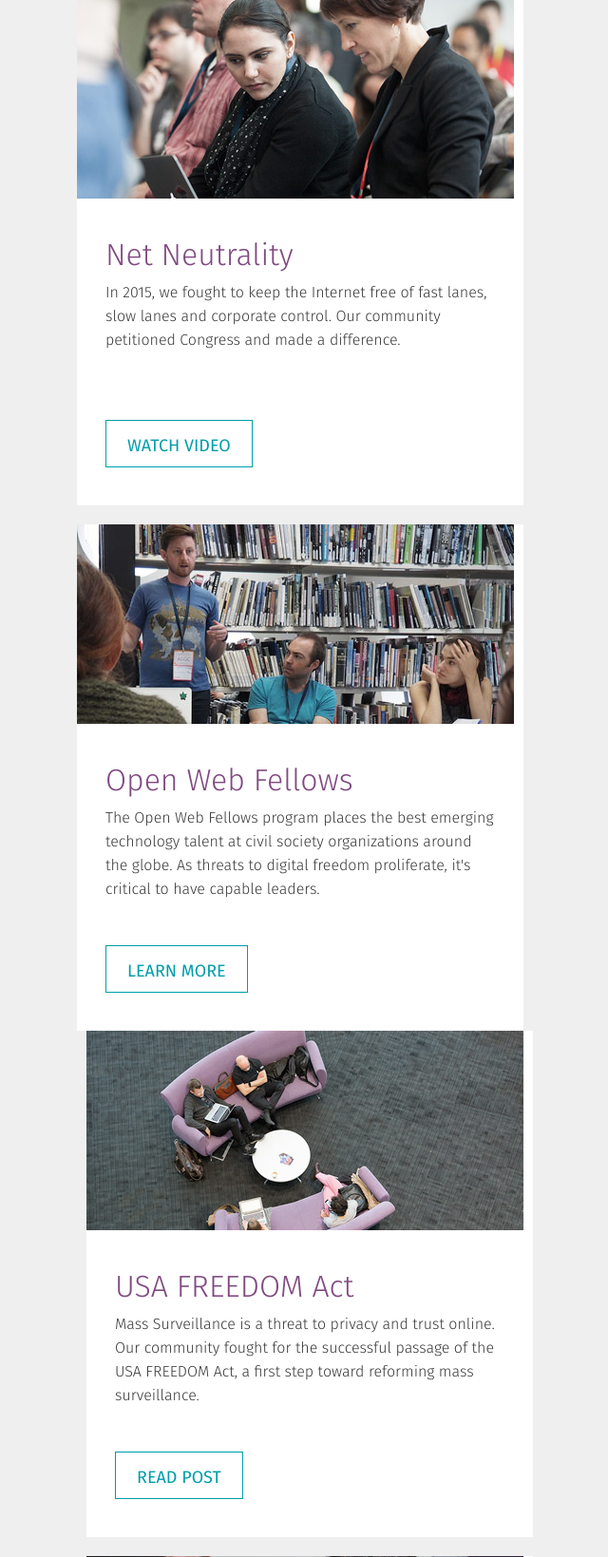
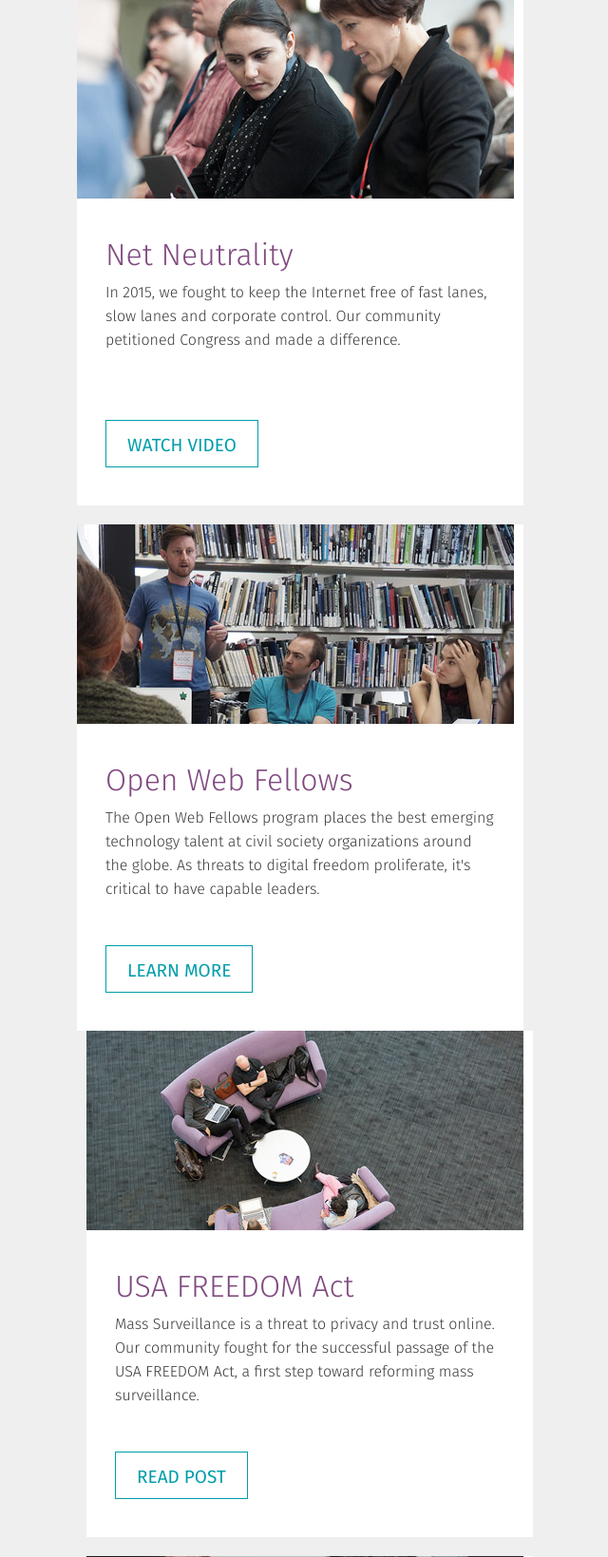
Before and after one commit to mozilla/advocacy.mozilla.org, a PHP site: page / in a window 1280 px wide. Shown: the part 586-2225 px from the top of the page at 95% size, without its empty margins (59-699 px from the left). Run offline with PHP 8.4, Linux system fonts and the light colour scheme; some libraries are stand-ins or nearby versions.

Commit message:
better centering of text for different systems

```diff
--- a/less/pages/open-web-fellows/info.less
+++ b/less/pages/open-web-fellows/info.less
@@ -38,6 +38,7 @@
       display: flex;
       flex-shrink: 0;
       .timeline-month {
+        padding-top: 2px;
         height: 60px;
         width: 190px;
         border: solid 2px #80B6B1;
--- a/public/index.css
+++ b/public/index.css
@@ -444,6 +444,7 @@
           flex-shrink: 0;
 }
 .info-page .timeline .timeline-item-container .timeline-month {
+  padding-top: 2px;
   height: 60px;
   width: 190px;
   border: solid 2px #80B6B1;
@@ -719,9 +720,24 @@ h4 {
   border: 1px solid #FFFFFF;
   text-transform: uppercase;
   height: 50px;
-  padding: 15px 22px;
-  display: inline-block;
-  font-size: 18px;
+  padding: 4px 22px 0;
+  display: -webkit-inline-box;
+  display: -webkit-inline-flex;
+  display: -ms-inline-flexbox;
+  display: inline-flex;
+  -webkit-box-align: center;
+  -webkit-align-items: center;
+      -ms-flex-align: center;
+          align-items: center;
+  -webkit-box-pack: center;
+  -webkit-justify-content: center;
+      -ms-flex-pack: center;
+          justify-content: center;
+  -webkit-flex-shrink: 0;
+      -ms-flex-negative: 0;
+          flex-shrink: 0;
+  font-size: 19px;
+  line-height: 2.5;
   box-sizing: border-box;
   margin: 0 0 20px 0;
   -webkit-transition: background-color 0.15s, color 0.15s;
```
Also changed, not shown: less/shared.less (+6 -3 lines).
